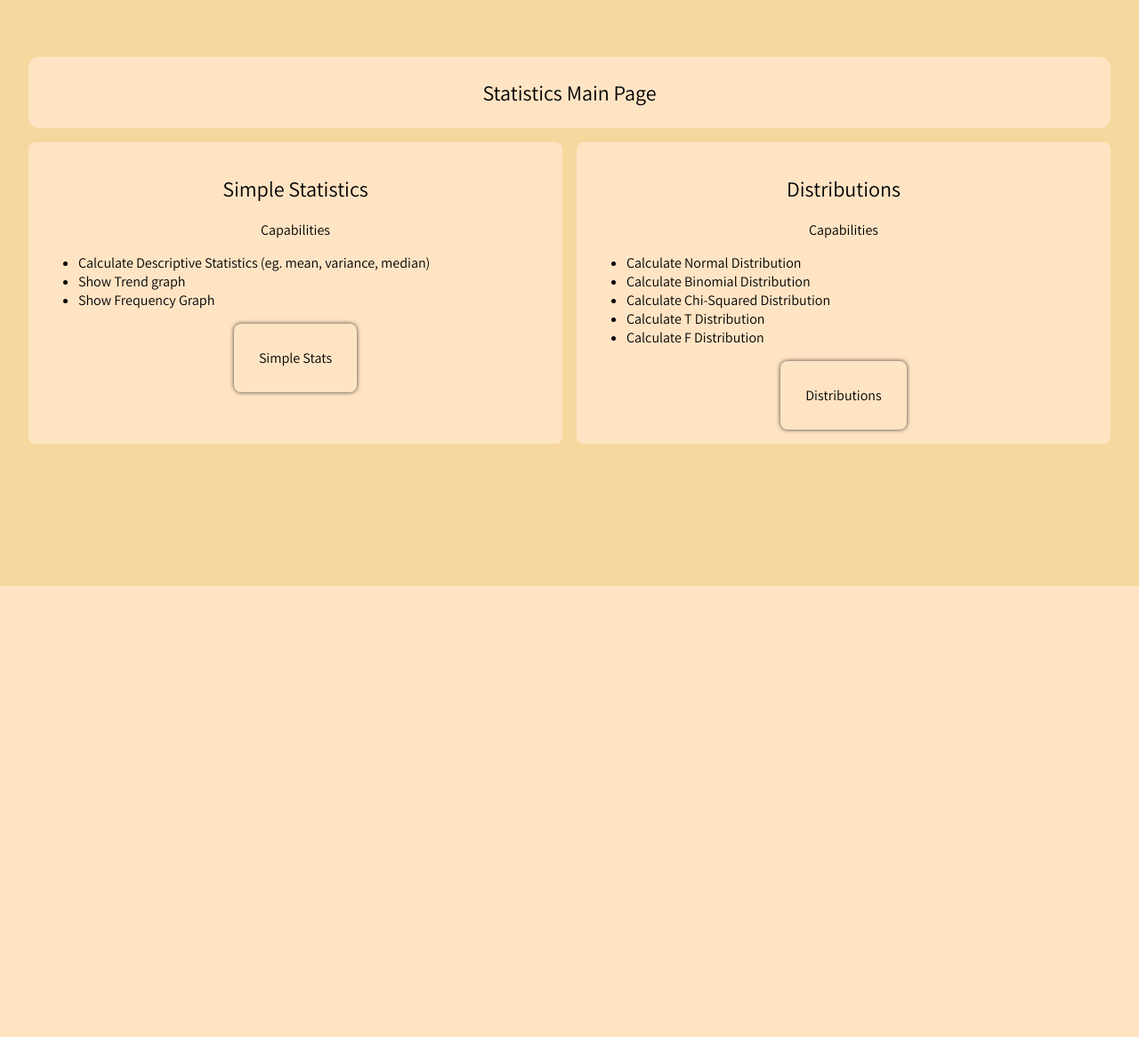
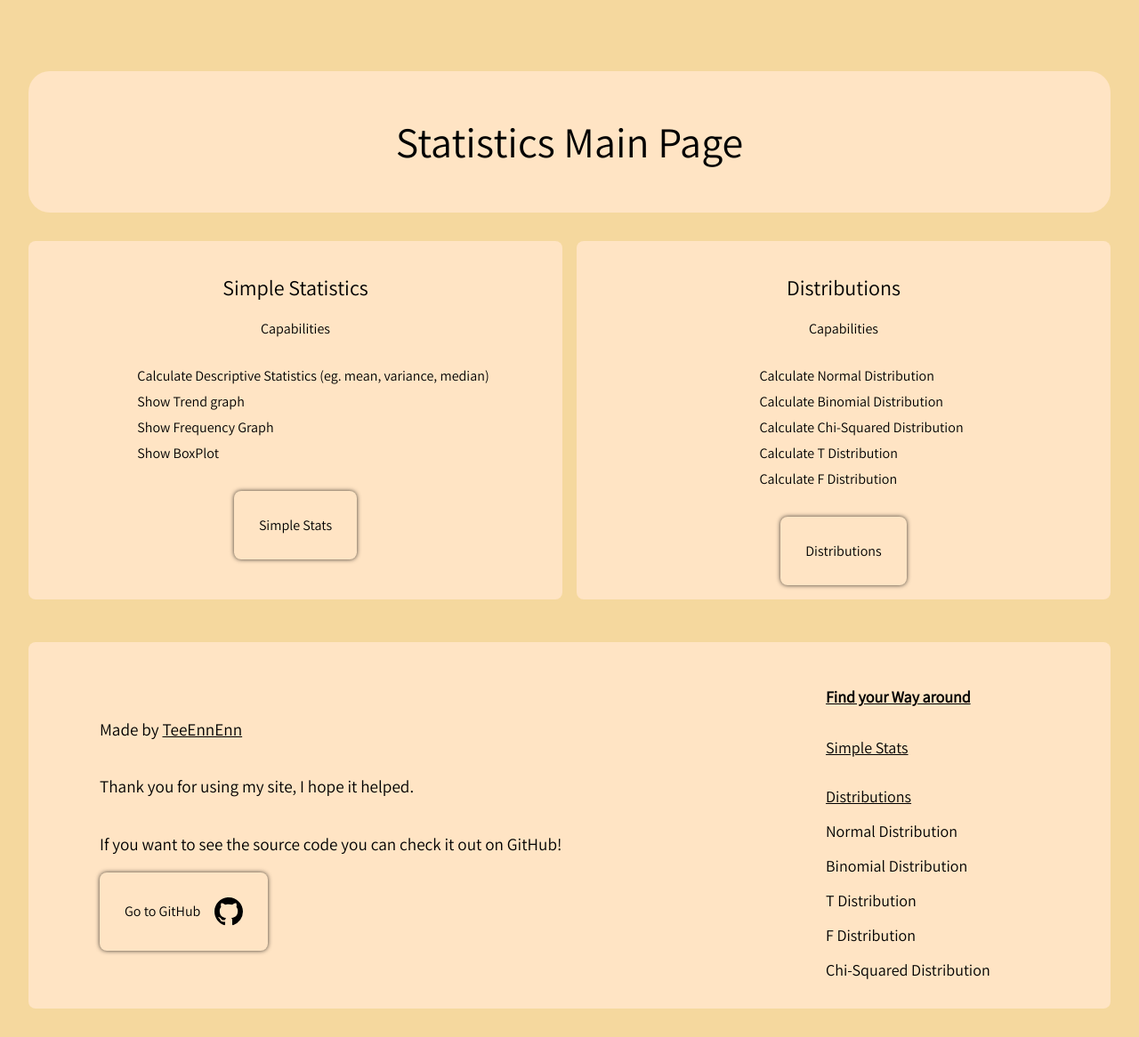
Before and after one commit to TeeEnnEnn/StatisticsHomeworkSite, a Flask app: page / in a window 1280 px wide. Shown: the part 141-1307 px from the top of the page at 89% size. Before the commit the page ends 800 px from the top, so only its background shows below. Run offline with Flask 3, Linux system fonts and the light colour scheme.

Commit message:
Added footer
* Added a footer to all pages.
* Made minor styling changes.

```diff
--- a/Stats/static/styles.css
+++ b/Stats/static/styles.css
@@ -7,6 +7,24 @@
 
 * {
 	text-decoration: none;
+}
+
+ul, ol {
+	list-style: none;
+}
+
+.outer-centre-flex {
+	display: flex;
+	align-items: center;
+	flex-direction: column;
+	margin: 1em 0;
+}
+
+.capability-list {
+	display: flex;
+	flex-direction: column;
+	gap: 0.5em;
+
 }
 
 body {
@@ -28,7 +46,7 @@ p, a, h1, h2, h3, h4, h5 {
 .page-header {
 	background-color: bisque;
 	padding: 1em;
-	font-size: 1.5em;
+	font-size: 3em;
 	border-radius: var(--border-radius);
 }
 
@@ -270,7 +288,7 @@ input#form-value {
 
 .function-grid {
 	display: grid;
-	grid-template-columns: 1fr 1fr 1fr 1fr;
+	grid-template-columns: 1fr 1fr 1fr;
 	gap: 4em;
 }
 
@@ -284,11 +302,11 @@ input#form-value {
 	font-size: x-large;
 }
 
-.distribution-workspace{
+.distribution-workspace {
 
 }
 
-.distribution-form{
+.distribution-form {
 	display: flex;
 	flex-direction: column;
 	gap: 2em;
@@ -310,6 +328,7 @@ input#form-value {
 	box-shadow: var(--shadow);
 	padding: 0.5em;
 	margin: 2em 0;
+	font-size: large;
 }
 
 .form-pair {
@@ -320,7 +339,7 @@ input#form-value {
 	gap: 2em;
 }
 
-.complex-graph-grid{
+.complex-graph-grid {
 	display: grid;
 	background-color: bisque;
 	grid-template-columns: 1fr;
@@ -330,3 +349,58 @@ input#form-value {
 	padding: 1em;
 	gap: 1em;
 }
+
+.footer {
+	display: grid;
+	gap: 2em;
+	grid-template-columns: 3fr 1fr;
+	padding: 1em 5em;
+	background-color: bisque;
+	border-radius: var(--border-radius);
+	text-align: left;
+}
+
+.footer p a h3 {
+	text-align: left;
+}
+
+.footer-links {
+	padding: 1em;
+	display: flex;
+	flex-direction: column;
+	justify-content: space-between;
+	align-items: baseline;
+	gap: 1em;
+}
+
+.footer-info {
+	font-size: larger;
+	display: flex;
+	flex-direction: column;
+	text-align: left;
+	justify-content: center;
+	align-items: baseline;
+}
+
+.footer-link {
+	font-size: large;
+}
+
+.footer-right {
+
+}
+
+.footer-right h3 {
+	font-size: large;
+	font-weight: bold;
+}
+
+.inner-button-flex {
+	display: flex;
+	align-items: center;
+	gap: 1em;
+}
+
+.footer-right h3 {
+	text-decoration: underline;
+}
--- a/Stats/templates/base.html
+++ b/Stats/templates/base.html
@@ -38,9 +38,38 @@
 </div>
 
 {% block body %}{% endblock body %}
-<footer>
+<div class="container">
+    <footer class="footer">
+        <div class="footer-info">
+            <p>Made by <a href="https://github.com/TeeEnnEnn" style="text-decoration: underline">TeeEnnEnn</a></p>
+            <p>Thank you for using my site, I hope it helped.</p>
+            <p>If you want to see the source code you can check it out on GitHub!</p>
+            <a href="https://github.com/TeeEnnEnn/StatisticsWebsiteClone" class="button inner-button-flex" target="_blank"> Go to GitHub
+                <svg xmlns="http://www.w3.org/2000/svg" width="32" height="32" fill="currentColor" class="bi bi-github"
+                     viewBox="0 0 16 16">
+                    <path d="M8 0C3.58 0 0 3.58 0 8c0 3.54 2.29 6.53 5.47 7.59.4.07.55-.17.55-.38 0-.19-.01-.82-.01-1.49-2.01.37-2.53-.49-2.69-.94-.09-.23-.48-.94-.82-1.13-.28-.15-.68-.52-.01-.53.63-.01 1.08.58 1.23.82.72 1.21 1.87.87 2.33.66.07-.52.28-.87.51-1.07-1.78-.2-3.64-.89-3.64-3.95 0-.87.31-1.59.82-2.15-.08-.2-.36-1.02.08-2.12 0 0 .67-.21 2.2.82.64-.18 1.32-.27 2-.27.68 0 1.36.09 2 .27 1.53-1.04 2.2-.82 2.2-.82.44 1.1.16 1.92.08 2.12.51.56.82 1.27.82 2.15 0 3.07-1.87 3.75-3.65 3.95.29.25.54.73.54 1.48 0 1.07-.01 1.93-.01 2.2 0 .21.15.46.55.38A8.012 8.012 0 0 0 16 8c0-4.42-3.58-8-8-8z"></path>
+                </svg>
+            </a>
+        </div>
+        <div class="footer-right">
+            <div class="footer-links">
+                <h3>Find your Way around</h3>
+                <a href="{{ url_for('simple.home') }}" class="footer-link" style="text-decoration: underline"> Simple Stats</a>
+            </div>
+            <div class="footer-links">
+                <a href="{{ url_for('complex.home') }}" class="footer-link" style="text-decoration: underline">Distributions</a>
+                <a href="{{ url_for('complex.normal') }}" class="footer-link">Normal Distribution</a>
+                <a href="{{ url_for('complex.binomial') }}" class="footer-link">Binomial Distribution</a>
+                <a href="{{ url_for('complex.t_distribution') }}" class="footer-link">T Distribution</a>
+                <a href="{{ url_for('complex.f_distribution') }}" class="footer-link">F Distribution</a>
+                <a href="{{ url_for('complex.chi_squared') }}" class="footer-link">Chi-Squared Distribution</a>
+            </div>
 
-</footer>
+        </div>
+
+    </footer>
+</div>
+
 </body>
 
 </html>
--- a/Stats/templates/complex_home.html
+++ b/Stats/templates/complex_home.html
@@ -2,7 +2,7 @@
 
 {% block body %}
     <div class="container">
-        <div class="page-header"><h2>Choose a Function</h2></div>
+        <h1 class="page-header">Choose A function</h1>
     </div>
 
     <div class="container">
--- a/Stats/templates/distribution_template.html
+++ b/Stats/templates/distribution_template.html
@@ -2,9 +2,7 @@
 
 {% block body %}
     <div class="container">
-        <div class="page-header">
-            <h2>{{ distribution_name }}</h2>
-        </div>
+        <h1 class="page-header">{{ distribution_name }}</h1>
     </div>
 
     <div class="container">
--- a/Stats/templates/home.html
+++ b/Stats/templates/home.html
@@ -9,11 +9,15 @@
             <div class="home-tab">
                 <h2>Simple Statistics</h2>
                 <p>Capabilities</p>
-                <ul>
+                <div class="outer-centre-flex">
+                    <ol class="capability-list">
                         <li>Calculate Descriptive Statistics (eg. mean, variance, median)</li>
                         <li>Show Trend graph</li>
                         <li>Show Frequency Graph</li>
-                </ul>
+                        <li>Show BoxPlot</li>
+                    </ol>
+                </div>
+
                 <div class="center-grid">
                     <a href="/simple" class="button">Simple Stats</a>
                 </div>
@@ -22,13 +26,15 @@
             <div class="home-tab">
                 <h2>Distributions</h2>
                 <p>Capabilities</p>
-                <ul>
+                <div class="outer-centre-flex">
+                    <ol class="capability-list">
                         <li>Calculate Normal Distribution</li>
                         <li>Calculate Binomial Distribution</li>
                         <li>Calculate Chi-Squared Distribution</li>
                         <li>Calculate T Distribution</li>
                         <li>Calculate F Distribution</li>
-                </ul>
+                    </ol>
+                </div>
                 <div class="center-grid">
                     <a href="/complex" class="button">Distributions</a>
                 </div>
--- a/Stats/templates/simple_home.html
+++ b/Stats/templates/simple_home.html
@@ -5,9 +5,7 @@
         let dataSetSize = {{ data_set_size | default(0) }};
     </script>
     <div class="container">
-        <div class="page-header">
-            <p>Simple Statistics</p>
-        </div>
+        <h1 class="page-header">Simple Statistics</h1>
     </div>
 
     <div class="container">
```
Also changed, not shown: Stats/static/normal-graph.png. Lines whose indentation alone changed are shown as unchanged.
